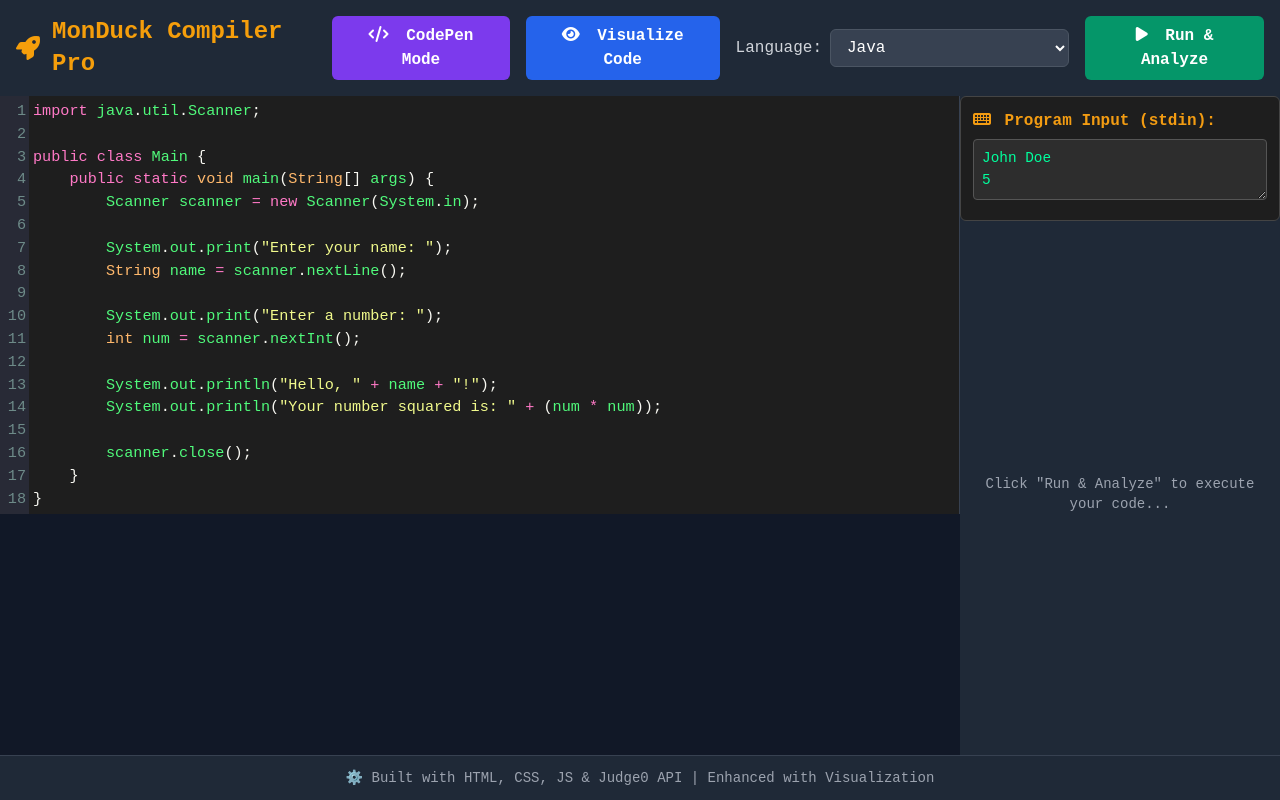
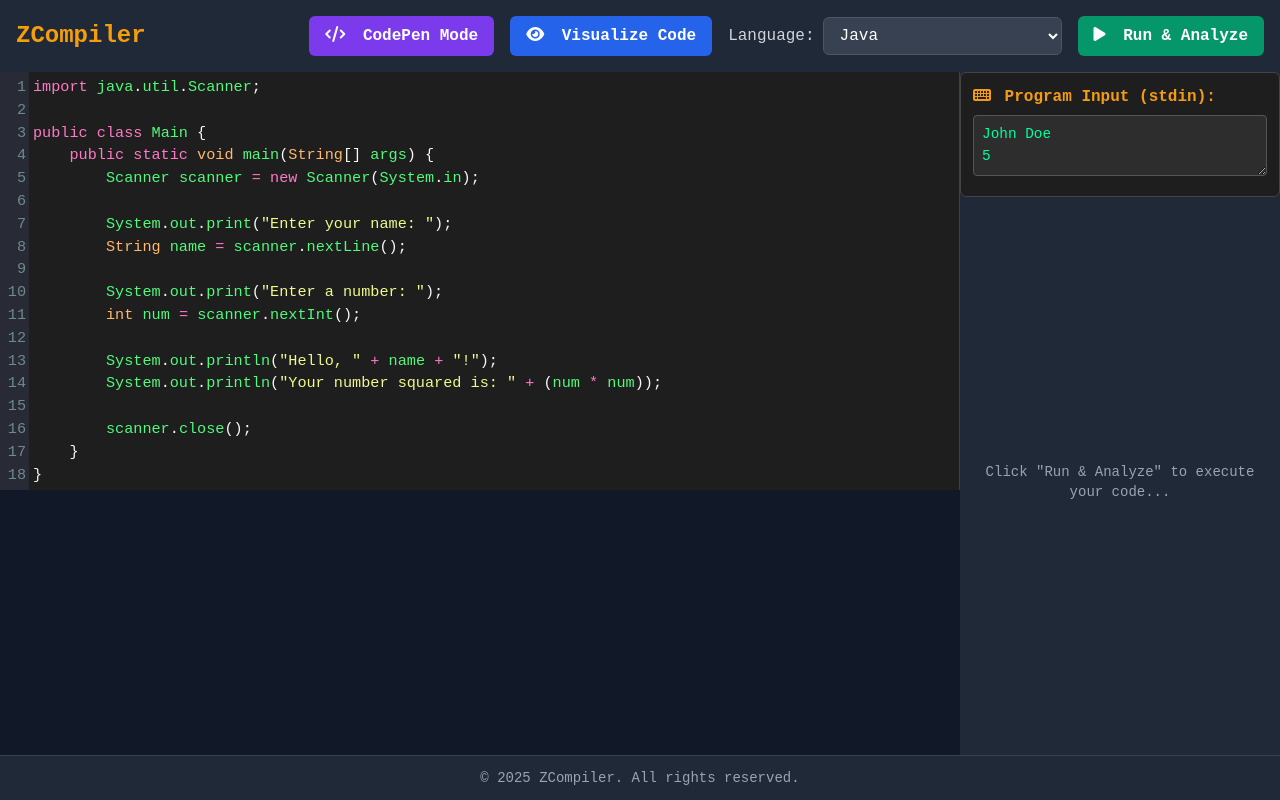
Before and after one commit to Zerds-Global/ZCompiler, a plain HTML site: page index.html in a window 1280 px wide. Drawn offline with nearby package versions, Linux system fonts and the light colour scheme.

Commit message:
Update index.html

```diff
--- a/index.html
+++ b/index.html
@@ -4,7 +4,7 @@
 <head>
   <meta charset="UTF-8">
   <meta name="viewport" content="width=device-width, initial-scale=1.0">
-  <title>MonDuck Compiler Pro</title>
+  <title>ZCompiler</title>
 
   <!-- Tailwind CSS CDN -->
   <link href="https://cdn.jsdelivr.net/npm/tailwindcss@2.2.19/dist/tailwind.min.css" rel="stylesheet">
@@ -326,7 +326,7 @@
 
   <header class="bg-gray-800 p-4 flex flex-col md:flex-row justify-between items-center shadow-md">
     <h1 class="text-2xl font-bold text-yellow-500 mb-4 md:mb-0 flex items-center">
-      <i class="fa fa-rocket mr-3"></i> MonDuck Compiler Pro
+      ZCompiler
     </h1>
 
     <div class="flex flex-col md:flex-row items-center space-y-3 md:space-y-0 md:space-x-4">
@@ -391,7 +391,7 @@
   </main>
 
   <footer class="text-center text-gray-400 text-sm p-3 bg-gray-800 border-t border-gray-700">
-    ⚙️ Built with HTML, CSS, JS & Judge0 API | Enhanced with Visualization
+     &copy; 2025 ZCompiler. All rights reserved.
   </footer>
 
   <!-- Popup/slide visualizer modal -->
@@ -1196,4 +1196,5 @@ button:hover {
 
 </body>
 
+
 </html>
```
